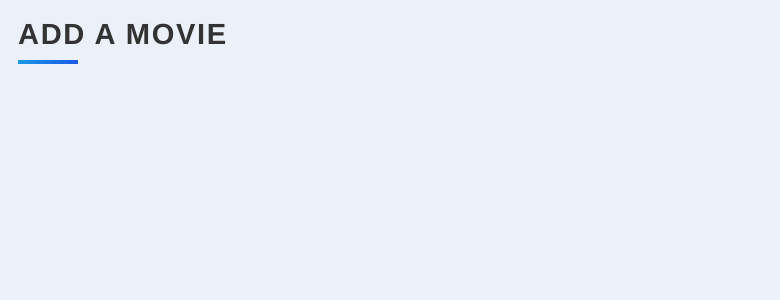
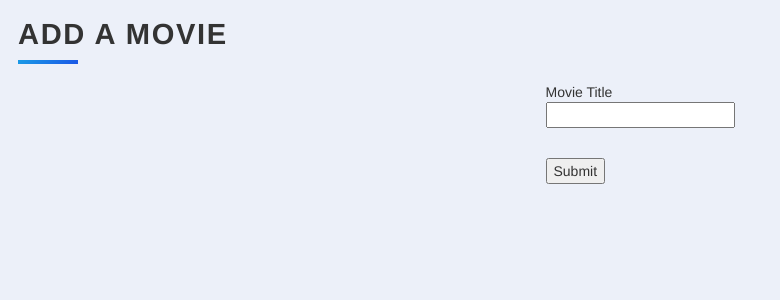
Before and after one commit to hadi-learn/CoursePython100DaysOfCode, a Flask app: template day-64-movie-project-start/templates/add.html in a window 1280 px wide. Shown: the top 300 px of the page, without its empty margins (0-780 px from the left). Run offline with Flask 2, Linux system fonts and the light colour scheme; the template is opened without the code that fills it: values that come from a table or form of the project are taken from there, others are empty; some libraries are stand-ins or nearby versions.

Commit message:
day 64 project finished

```diff
--- a/day-64-movie-project-start/main.py
+++ b/day-64-movie-project-start/main.py
@@ -1,10 +1,11 @@
 from flask import Flask, render_template, redirect, url_for, request
 from flask_bootstrap import Bootstrap
-from flask_sqlalchemy import SQLAlchemy
+from flask_sqlalchemy import SQLAlchemy, SessionBase
 from flask_wtf import FlaskForm
 from wtforms import StringField, SubmitField, FloatField, TextField
 from wtforms.validators import DataRequired
 import requests
+import os
 
 app = Flask(__name__)
 app.config['SECRET_KEY'] = 'somesecretkey'
@@ -12,63 +13,77 @@ app.config["SQLALCHEMY_DATABASE_URI"] = "sqlite:///movie-collection.db"
 app.config['SQLALCHEMY_TRACK_MODIFICATIONS'] = False
 db = SQLAlchemy(app)
 Bootstrap(app)
+TMDB_SEARCH_ENDPOINT = "https://api.themoviedb.org/3/search/movie"
+TMDB_DETAIL_ENDPOINT = "https://api.themoviedb.org/3/movie/"
+TMDB_API_KEY = os.environ.get("TMDB_API_KEY")
+POSTER_PATH = "https://image.tmdb.org/t/p/original"
+params = {
+    "api_key": TMDB_API_KEY,
+}
 
 
 class Movie(db.Model):
     id = db.Column(db.Integer, primary_key=True)
     title = db.Column(db.String(100), nullable=False)
-    # year = db.Column(db.DateTime, nullable=False)
     year = db.Column(db.String(4), nullable=False)
-    # year = db.Column(db.String(min=4, max=4), nullable=False)
     description = db.Column(db.String(300), nullable=False)
-    rating = db.Column(db.Float, nullable=False)
-    ranking = db.Column(db.Integer, nullable=False)
-    review = db.Column(db.Text, nullable=False)
+    rating = db.Column(db.Float)
+    ranking = db.Column(db.Integer)
+    review = db.Column(db.Text)
     img_url = db.Column(db.String(300), nullable=False)
 
 ###### create/delete database
 db.create_all()
 # db.drop_all()
 
-###### delete records manually
-# movie_id = 1
-# movie_to_delete = Movie.query.get(movie_id)
-# db.session.delete(movie_to_delete)
-
-
-###### add records to database manually
-# new_movie = Movie(title="Phone Booth",
-#                   year="2002",
-#                   description="Publicist Stuart Shepard finds himself trapped in a phone booth, pinned down by an extortionist's sniper rifle. Unable to leave or receive outside help, Stuart's negotiation with the caller leads to a jaw-dropping climax.",
-#                   rating=7.3, ranking=10, review="My favourite character was the caller.",
-#                   img_url="https://image.tmdb.org/t/p/w500/tjrX2oWRCM3Tvarz38zlZM7Uc10.jpg")
-# db.session.add(new_movie)
-# db.session.commit()
 
 class EditForm(FlaskForm):
     rating = FloatField("Rating", validators=[DataRequired()])
     review = TextField("Review", validators=[DataRequired()])
     submit = SubmitField("Submit")
 
+class AddForm(FlaskForm):
+    title = StringField("Title", validators=[DataRequired()])
+    submit = SubmitField("Submit")
+
 
 @app.route("/")
 def home():
-    all_movies = Movie.query.all()
+    all_movies = Movie.query.order_by(Movie.rating).all()
     total_movies = len(all_movies)
+    bottom_rank = total_movies
+    for movie in all_movies:
+        movie.ranking = bottom_rank
+        bottom_rank -= 1
     return render_template("index.html", movies=all_movies, total_movies=total_movies)
 
-@app.route("/edit/<int:id>", methods=["POST", "GET"])
-def edit(id):
+@app.route("/edit", methods=["POST", "GET"])
+def edit():
     form = EditForm()
-    # movie_to_edit = Movie.query.get(id)
-    # rating = movie_to_edit.rating
-    # review = movie_to_edit.review
+    if request.args.get("movie"):
+        movie = eval(request.args.get("movie"))
+        id = movie["id"]
+        detail_endpoint = f"{TMDB_DETAIL_ENDPOINT}{movie['id']}"
+        response = requests.get(url=detail_endpoint, params=params)
+        response.raise_for_status()
+        data = response.json()
+        title = data["title"]
+        img_url = POSTER_PATH + data["poster_path"]
+        year = data["release_date"]
+        description = data["overview"]
+        movie_to_save = Movie(id=id, title=title, year=year, description=description, rating=None, ranking=None,
+                              review="None", img_url=img_url)
+        db.session.add(movie_to_save)
+        db.session.commit()
+        return render_template("edit.html", form=form, id=id)
     if request.method == "POST":
+        id = request.args.get("id")
         movie_to_edit = Movie.query.get(id)
         movie_to_edit.rating = form.rating.data
         movie_to_edit.review = form.review.data
         db.session.commit()
         return redirect(url_for("home"))
+    id = request.args.get("id")
     return render_template("edit.html", form=form, id=id)
 
 
@@ -79,5 +94,21 @@ def delete(id):
     db.session.commit()
     return redirect(url_for("home"))
 
+
+@app.route("/add", methods=["POST", "GET"])
+def add():
+    form = AddForm()
+    if request.method == "POST":
+        title = request.form["title"]
+        params["query"] = title
+        response = requests.get(url=TMDB_SEARCH_ENDPOINT, params=params)
+        response.raise_for_status()
+        data = response.json()
+        movie_list = data["results"]
+        total_movie = len(movie_list)
+        return render_template("select.html", movie_list=movie_list, total_movie=total_movie)
+    return render_template("add.html", form=form)
+
+
 if __name__ == '__main__':
     app.run(debug=True)
--- a/day-64-movie-project-start/templates/add.html
+++ b/day-64-movie-project-start/templates/add.html
@@ -12,5 +12,16 @@
 {% block content %}
 <div class="content">
     <h1 class="heading">Add a Movie</h1>
+    <form class="" action="{{ url_for('add') }}" method="post">
+      <p>
+        Movie Title<br>
+        {{ form.title }}
+        {% for err in form.title.errors %}
+        <span style="color: red">{{ err }} </span>
+        {% endfor %}
+      </p>
+      <br>
+      {{ form.submit }}
+    </form>
 </div>
 {% endblock %}
--- a/day-64-movie-project-start/templates/index.html
+++ b/day-64-movie-project-start/templates/index.html
@@ -67,7 +67,7 @@
 
 </div>
 <div class="container text-center add">
-  <a href="#" class="button">Add Movie</a>
+  <a href="{{ url_for('add') }}" class="button">Add Movie</a>
 </div>
 
 {% endblock %}
```
Also changed, not shown: day-64-movie-project-start/templates/select.html (+12 -6 lines), day-64-movie-project-start/movie-collection.db.
